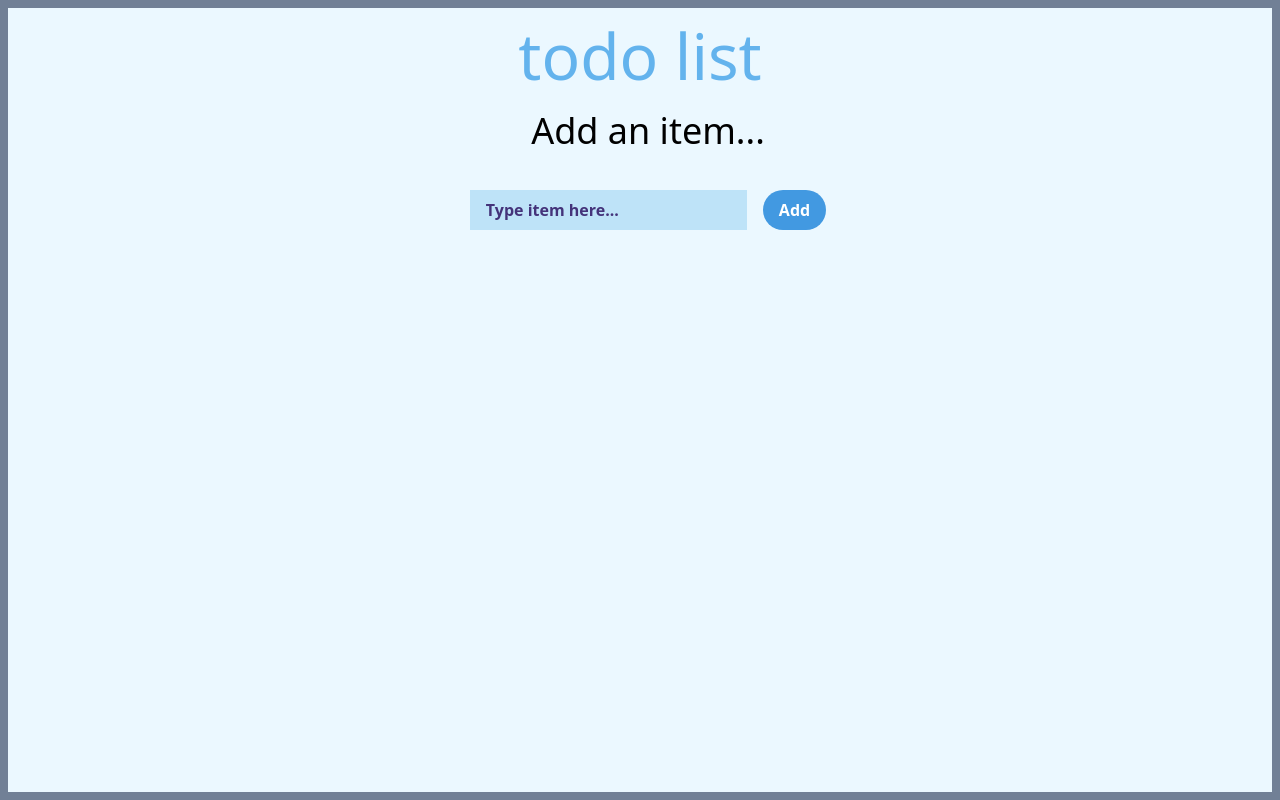
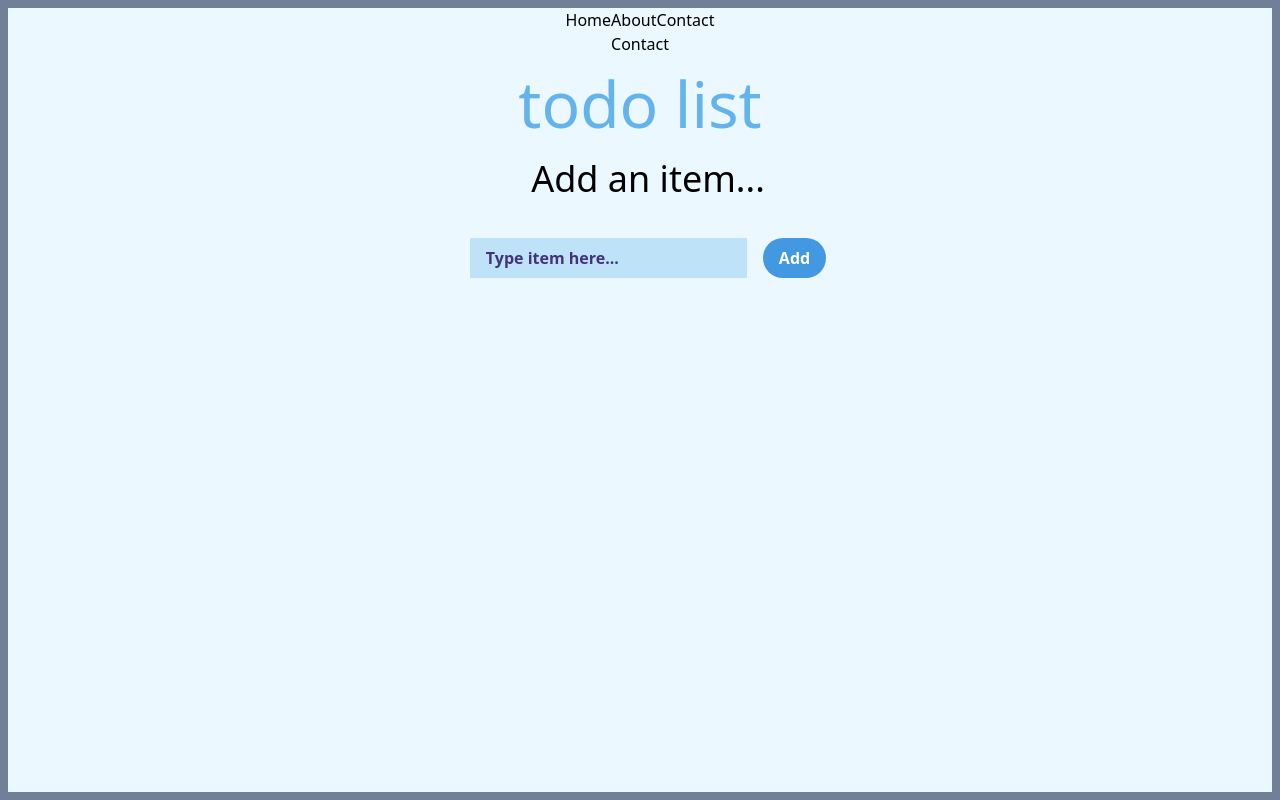
Before and after one commit to pryguy-lab/project-3, a React (Create React App) app: page /contact in a window 1280 px wide. Built offline with nearby package versions, Linux system fonts and the light colour scheme.

Commit message:
added routing to project

```diff
--- a/package.json
+++ b/package.json
@@ -8,6 +8,7 @@
     "@testing-library/user-event": "^7.2.1",
     "react": "^16.13.1",
     "react-dom": "^16.13.1",
+    "react-router-dom": "^5.2.0",
     "react-scripts": "3.4.1"
   },
   "scripts": {
--- a/src/App.js
+++ b/src/App.js
@@ -1,4 +1,11 @@
 import React, { Component } from "react";
+import { BrowserRouter, Route, Switch } from "react-router-dom";
+
+import Home from "./components/Home";
+import About from "./components/About";
+import Contact from "./components/Contact";
+import Error from "./components/Error";
+import Navigation from "./components/Navigation";
 
 class App extends Component {
   constructor(props) {
@@ -34,8 +41,15 @@
 
   render() {
     return (
-      <div>
+      <BrowserRouter>
         <body class="border-8 border-gray-600 text-center h-screen bg-blue-100">
+          <Navigation />
+          <Switch>
+            <Route path="/" component={Home} exact />
+            <Route path="/about" component={About} />
+            <Route path="/contact" component={Contact} />
+            <Route component={Error} />
+          </Switch>
           <header class="text-6xl text-blue-400">todo list</header>
           <div class="text-4xl mb-8 ml-4">
             Add an item...
@@ -76,7 +90,7 @@
             </ul>
           </div>
         </body>
-      </div>
+      </BrowserRouter>
     );
   }
 }
--- /dev/null
+++ b/src/components/About.js
@@ -0,0 +1,11 @@
+import React, { Component } from "react";
+
+const About = () => {
+  return (
+    <div>
+      <p>About</p>
+    </div>
+  );
+};
+
+export default About;
--- /dev/null
+++ b/src/components/Contact.js
@@ -0,0 +1,11 @@
+import React, { Component } from "react";
+
+const Contact = () => {
+  return (
+    <div>
+      <p>Contact</p>
+    </div>
+  );
+};
+
+export default Contact;
--- /dev/null
+++ b/src/components/Error.js
@@ -0,0 +1,11 @@
+import React, { Component } from "react";
+
+const Error = () => {
+  return (
+    <div>
+      <p>Error: Path not found</p>
+    </div>
+  );
+};
+
+export default Error;
--- /dev/null
+++ b/src/components/Home.js
@@ -0,0 +1,11 @@
+import React, { Component } from "react";
+
+const Home = () => {
+  return (
+    <div>
+      <p>home</p>
+    </div>
+  );
+};
+
+export default Home;
--- /dev/null
+++ b/src/components/Navigation.js
@@ -0,0 +1,14 @@
+import React, { Component } from "react";
+import { NavLink } from "react-router-dom";
+
+const Navigation = () => {
+  return (
+    <div>
+      <NavLink to="/">Home</NavLink>
+      <NavLink to="/About">About</NavLink>
+      <NavLink to="/Contact">Contact</NavLink>
+    </div>
+  );
+};
+
+export default Navigation;
```
Also changed, not shown: 1 other file (tests, documents, lock files or other folders).
